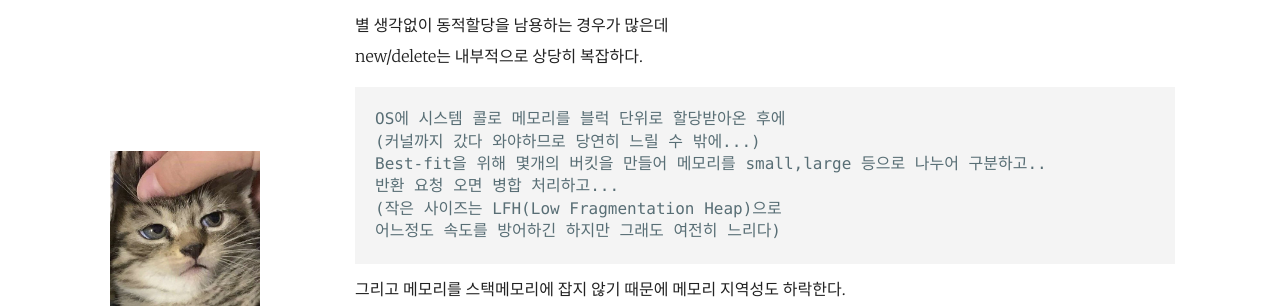
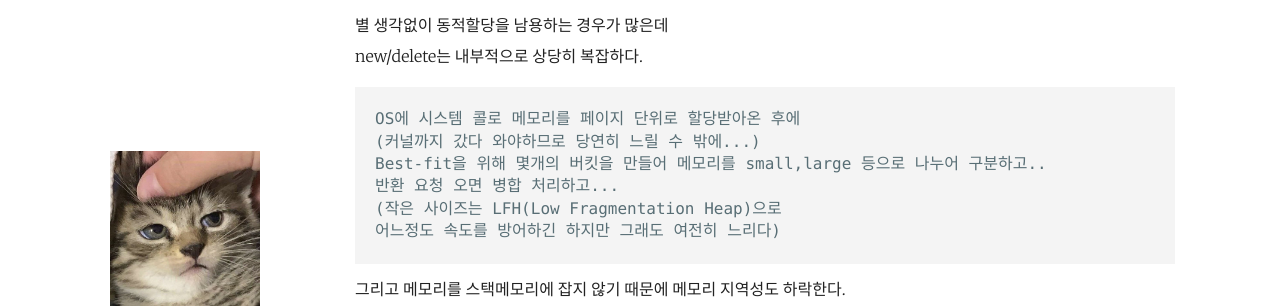
Before and after one commit to Ria9993/Ria9993.github.io, a Jekyll site: the page built from _posts/2022-09-28-performance-of-allocation.md, in a window 1280 px wide and 1338 px high. Shown: the part 195-503 px from the top of the window. Built offline with Jekyll 4.4.1, drawn with Linux system fonts in a browser that asks for light colours; comment, search, counter and statistics services are not loaded.

Commit message:
Fix Typo

````diff
--- a/_posts/2022-09-28-performance-of-allocation.md
+++ b/_posts/2022-09-28-performance-of-allocation.md
@@ -11,7 +11,7 @@ comments: true
 별 생각없이 동적할당을 남용하는 경우가 많은데
 new/delete는 내부적으로 상당히 복잡하다.
 ```
-OS에 시스템 콜로 메모리를 블럭 단위로 할당받아온 후에
+OS에 시스템 콜로 메모리를 페이지 단위로 할당받아온 후에
 (커널까지 갔다 와야하므로 당연히 느릴 수 밖에...)
 Best-fit을 위해 몇개의 버킷을 만들어 메모리를 small,large 등으로 나누어 구분하고..
 반환 요청 오면 병합 처리하고...
````
